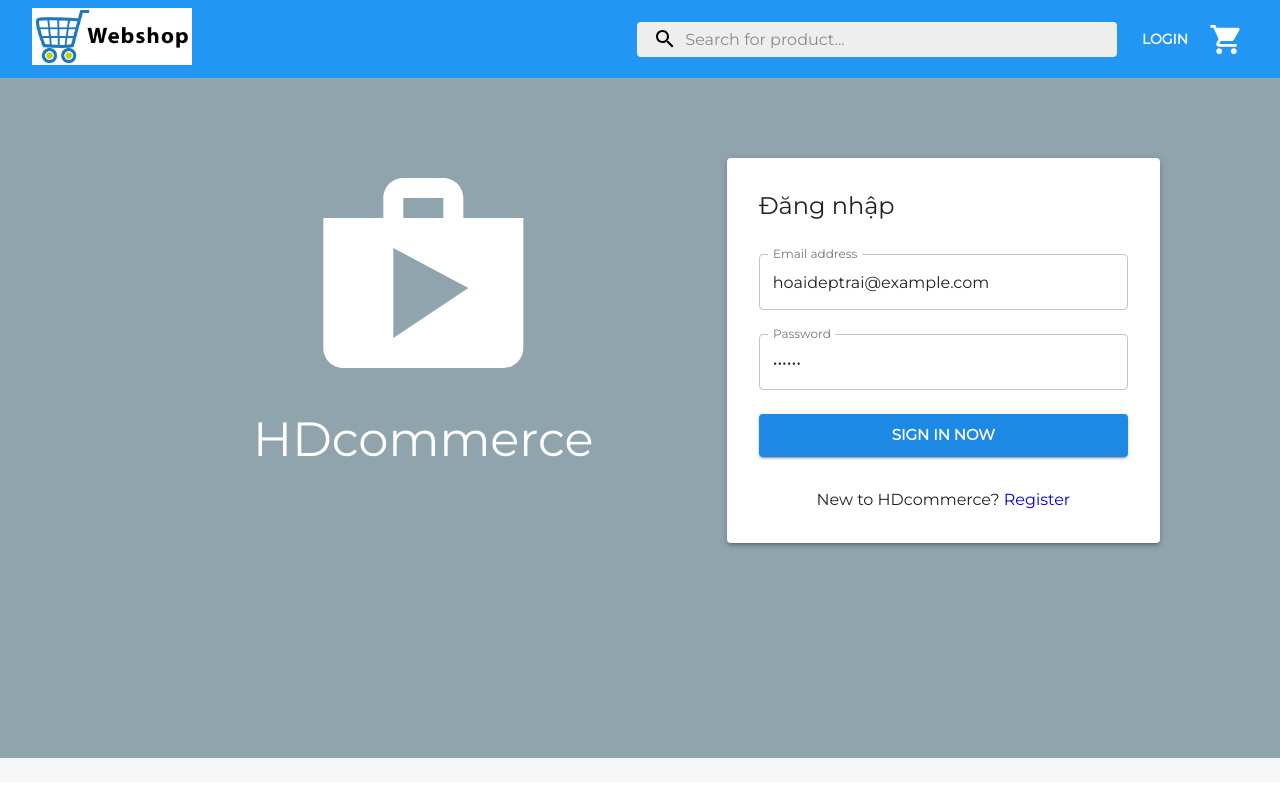
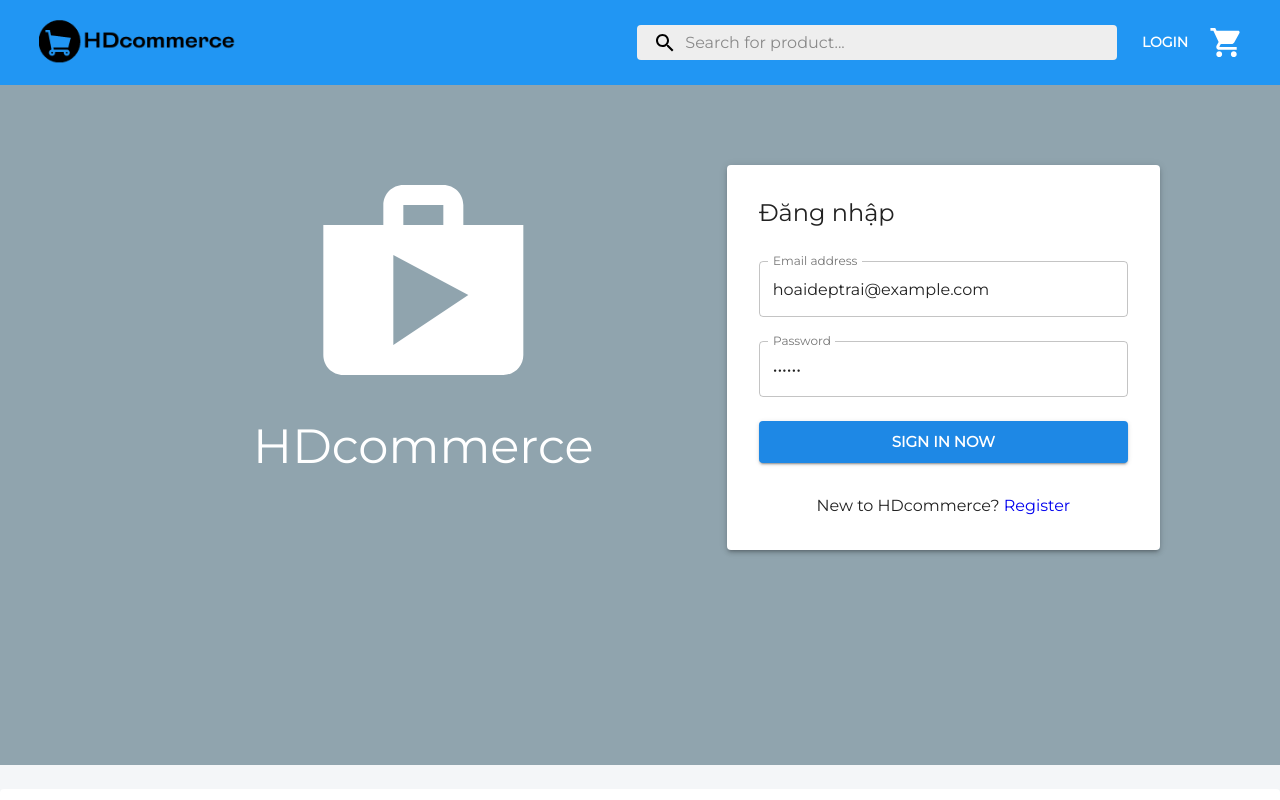
Before and after one commit to abcvjp/HDcommerce-app, a React (Create React App) app: page /login in a window 1280 px wide. Shown: the top 800 px of the page. Built offline with nearby package versions, Linux system fonts and the light colour scheme; no server answers.

Commit message:
chore: update ui

```diff
--- a/src/components/HeaderBar.js
+++ b/src/components/HeaderBar.js
@@ -37,8 +37,12 @@
     flexGrow: 1
   },
   logo: {
-    maxHeight: 80,
-    maxWidth: 160,
+    // minHeight: 55,
+    // maxHeight: 60,
+    // minWidth: 180,
+    // maxWidth: 200,
+    width: theme.spacing(27),
+    height: theme.spacing(8),
     margin: theme.spacing(1)
   }
 }));
@@ -78,7 +82,7 @@
                 className={classes.logo}
                 id="logo"
                 alt="logo"
-                src={`${process.env.PUBLIC_URL}/logo.jpg`}
+                src={`${process.env.PUBLIC_URL}/logo.png`}
               />
             </RouterLink>
             <div className={classes.grow} />
--- a/src/components/Order/ShippingMethod.js
+++ b/src/components/Order/ShippingMethod.js
@@ -90,7 +90,7 @@
                   </Grid>
                   <Grid key="shipping_fee" item className={classes.shipfee}>
                     $
-                    {shippingMethod.fixedFee}
+                    {shippingMethod.fixedFee ? shippingMethod.fixedFee : 0}
                   </Grid>
                 </Grid>
               ))}
--- a/src/constants/appInfo.js
+++ b/src/constants/appInfo.js
@@ -1,3 +1,3 @@
-export const APP_TITLE = 'Webshop';
-export const APP_AUTHOR = 'Hoai dep trai';
+export const APP_TITLE = 'HDcommerce';
+export const APP_AUTHOR = 'HDcommcerce';
 export const APP_DESCRIPTION = 'An simple ecommerce app';
--- a/src/pages/LoginPage.js
+++ b/src/pages/LoginPage.js
@@ -77,7 +77,11 @@
   return (
     <>
       <Helmet>
-        <title>{APP_TITLE}</title>
+        <title>
+          Login |
+          {' '}
+          {APP_TITLE}
+        </title>
       </Helmet>
 
       <Grid container justifyContent="space-between" className={classes.root}>
--- a/src/pages/RegisterPage.js
+++ b/src/pages/RegisterPage.js
@@ -81,9 +81,9 @@
     <>
       <Helmet>
         <title>
+          Register |
+          {' '}
           {APP_TITLE}
-          {' '}
-          | Register
         </title>
       </Helmet>
 
```
Also changed, not shown: public/logo.jpg (deleted), public/logo.png (added).
